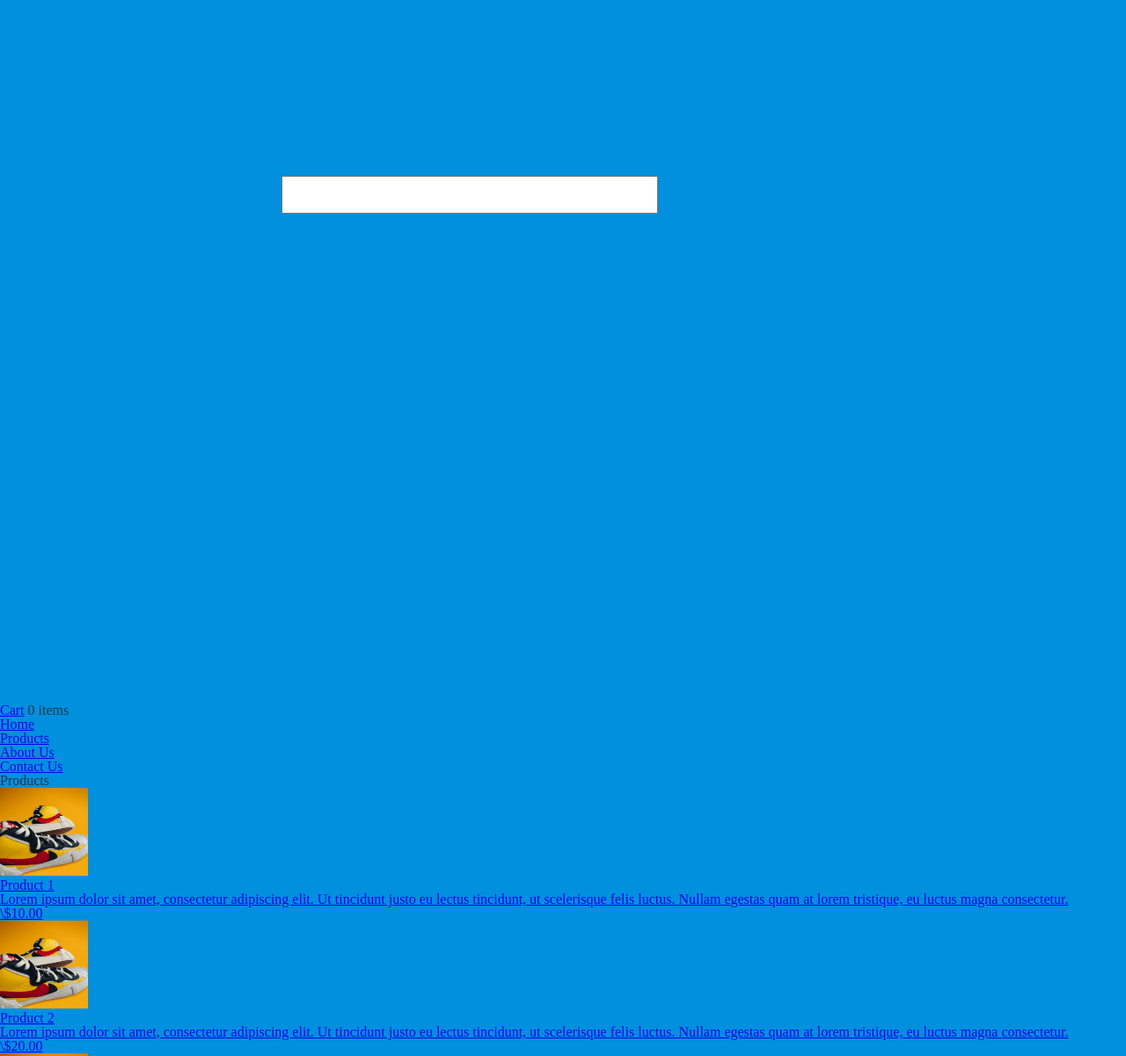
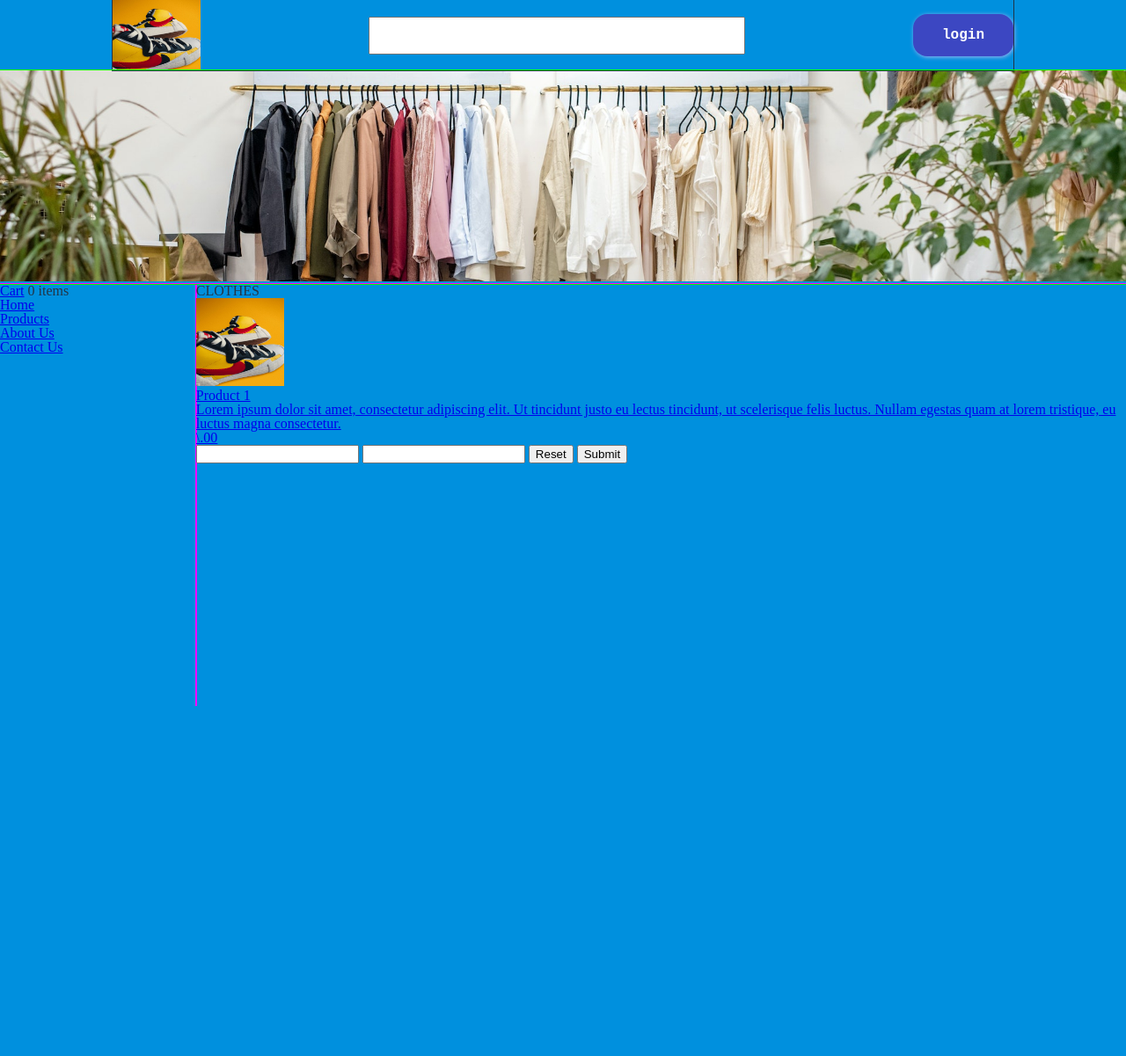
Before and after one commit to NewHub25/ecommerce, a website built with Vite: page index.html in a window 1280 px wide. Shown: the top 1201 px of the page at 88% size. After the commit the page ends 803 px from the top, so only its background shows below. Built offline with nearby package versions, Linux system fonts and the light colour scheme; files whose address does not match are found by name.

Commit message:
UPDATE structure

```diff
--- a/index.html
+++ b/index.html
@@ -10,10 +10,29 @@
   <body>
     <header class="home-search">
       <nav class="home-search__nav">
-        <input class="home-search__input" type="search" name="button-search" id="btn-search">
+        <img src="img/melvin-buezo-shoes.jpg" alt="Product 1" />
+        <input
+          class="home-search__input"
+          type="search"
+          name="button-search"
+          id="btn-search"
+        />
+        <a href="#" class="header__a">login</a>
       </nav>
     </header>
-    <nav class="nav">
+    <picture class="banner">
+      <source
+        srcset="ksenia-chernaya-clothes.jpg"
+        media="(min-width: 1000px)"
+      />
+      <source
+        srcset="polina-tankilevitch-clothes.jpg"
+        media="(min-width: 768px)"
+      />
+      <img src="rdne-stock-project.jpg" alt="Hermosas ropas" />
+    </picture>
+    <section class="store">
+      <aside class="menu store__aside">
         <div class="cart">
           <a href="#">Cart</a>
           <span>0 items</span>
@@ -24,10 +43,9 @@
           <li><a href="#">About Us</a></li>
           <li><a href="#">Contact Us</a></li>
         </ul>
-    </nav>
-    <main>
-      <div class="container">
-        <h1>Products</h1>
+      </aside>
+      <main class="store__main">
+        <h1>CLOTHES</h1>
         <ul>
           <li>
             <a href="#">
@@ -39,48 +57,19 @@
                 luctus. Nullam egestas quam at lorem tristique, eu luctus magna
                 consectetur.
               </p>
-              <p>\$10.00</p>
-            </a>
-          </li>
-          <li>
-            <a href="#">
-              <img src="img/melvin-buezo-shoes.jpg" alt="Product 2" />
-              <h2>Product 2</h2>
-              <p>
-                Lorem ipsum dolor sit amet, consectetur adipiscing elit. Ut
-                tincidunt justo eu lectus tincidunt, ut scelerisque felis
-                luctus. Nullam egestas quam at lorem tristique, eu luctus magna
-                consectetur.
-              </p>
-              <p>\$20.00</p>
-            </a>
-          </li>
-          <li>
-            <a href="#">
-              <img src="img/melvin-buezo-shoes.jpg" alt="Product 3" />
-              <h2>Product 3</h2>
-              <p>
-                Lorem ipsum dolor sit amet, consectetur adipiscing elit. Ut
-                tincidunt justo eu lectus tincidunt, ut scelerisque felis
-                luctus. Nullam egestas quam at lorem tristique, eu luctus magna
-                consectetur.
-              </p>
-              <p>\$30.00</p>
+              <p>\.00</p>
             </a>
           </li>
         </ul>
-      </div>
+        <footer>
+          <form action="">
+            <input type="text" />
+            <input type="email" />
+            <input type="reset" />
+            <input type="submit" />
+          </form>
+        </footer>
       </main>
-    <footer>
-      <div class="container">
-        <p>Copyright &copy; 2023 My Ecommerce Store</p>
-        <ul>
-          <li><a href="#">Home</a></li>
-          <li><a href="#">Products</a></li>
-          <li><a href="#">About Us</a></li>
-          <li><a href="#">Contact Us</a></li>
-        </ul>
-      </div>
-    </footer>
+    </section>
   </body>
 </html>
--- /dev/null
+++ b/src/styles/banner.sass
@@ -0,0 +1,7 @@
+.banner
+    outline: 1px solid #0f0
+    & > *
+        width: 100%
+        height: 30vh
+        object-fit: cover
+        object-position: center 30%
--- /dev/null
+++ b/src/styles/custom/button.css
@@ -0,0 +1,24 @@
+.header__a {
+  -moz-box-shadow: 1px 1px 5px 0px #9fb4f2;
+  -webkit-box-shadow: 1px 1px 5px 0px #9fb4f2;
+  box-shadow: 1px 1px 5px 0px #9fb4f2;
+  background-color: #3c47c2;
+  -webkit-border-radius: 16px;
+  -moz-border-radius: 16px;
+  border-radius: 16px;
+  display: inline-block;
+  cursor: pointer;
+  color: #ffffff;
+  font-family: Courier New;
+  font-size: 16px;
+  font-weight: bold;
+  padding: 16px 33px;
+  text-decoration: none;
+}
+.header__a:hover {
+  background-color: #5b41ba;
+}
+.header__a:active {
+  position: relative;
+  top: 1px;
+}
--- a/src/styles/home-search.sass
+++ b/src/styles/home-search.sass
@@ -1,12 +1,13 @@
 .home-search
-    height: 100vh
-    height: 100dvh
-    background-image: url(polina-tankilevitch-clothes.jpg)
-    display: flex
-    justify-content: center
-    align-items: center
+    height: 10vh
+    height: 10dvh
     .home-search__nav
-        width: 50%
-        height: 50%
+        margin: 0 auto
+        width: 80%
+        height: 100%
+        display: flex
+        justify-content: space-between
+        align-items: center
+        outline: 1px solid
         .home-search__input
             font-size: 2em
--- a/src/styles/index.css
+++ b/src/styles/index.css
@@ -1,5 +1,9 @@
 @import "./reset.css";
+@import "./custom/button.css";
 @import "./home-search.sass";
+@import "./banner.sass";
+@import "./store.sass";
+@import "./menu.sass";
 
 :root {
   font-synthesis: none;
@@ -11,6 +15,10 @@
   color-scheme: light dark;
 }
 
+body{
+  min-height: 100vh;
+  min-height: 100dvh;
+}
 img {
   width: 100px;
   height: 100px;
--- /dev/null
+++ b/src/styles/menu.sass
@@ -0,0 +1,4 @@
+.menu
+    width: 20%
+    height: 60vh
+    height: 60dvh
--- /dev/null
+++ b/src/styles/store.sass
@@ -0,0 +1,5 @@
+.store
+    display: flex
+    & > *
+        outline: 1px solid #f0f
+        overflow: scroll
```
Also changed, not shown: public/ksenia-chernaya-clothes.jpg (added), public/rdne-stock-project.jpg (added). Lines whose indentation alone changed are shown as unchanged.
